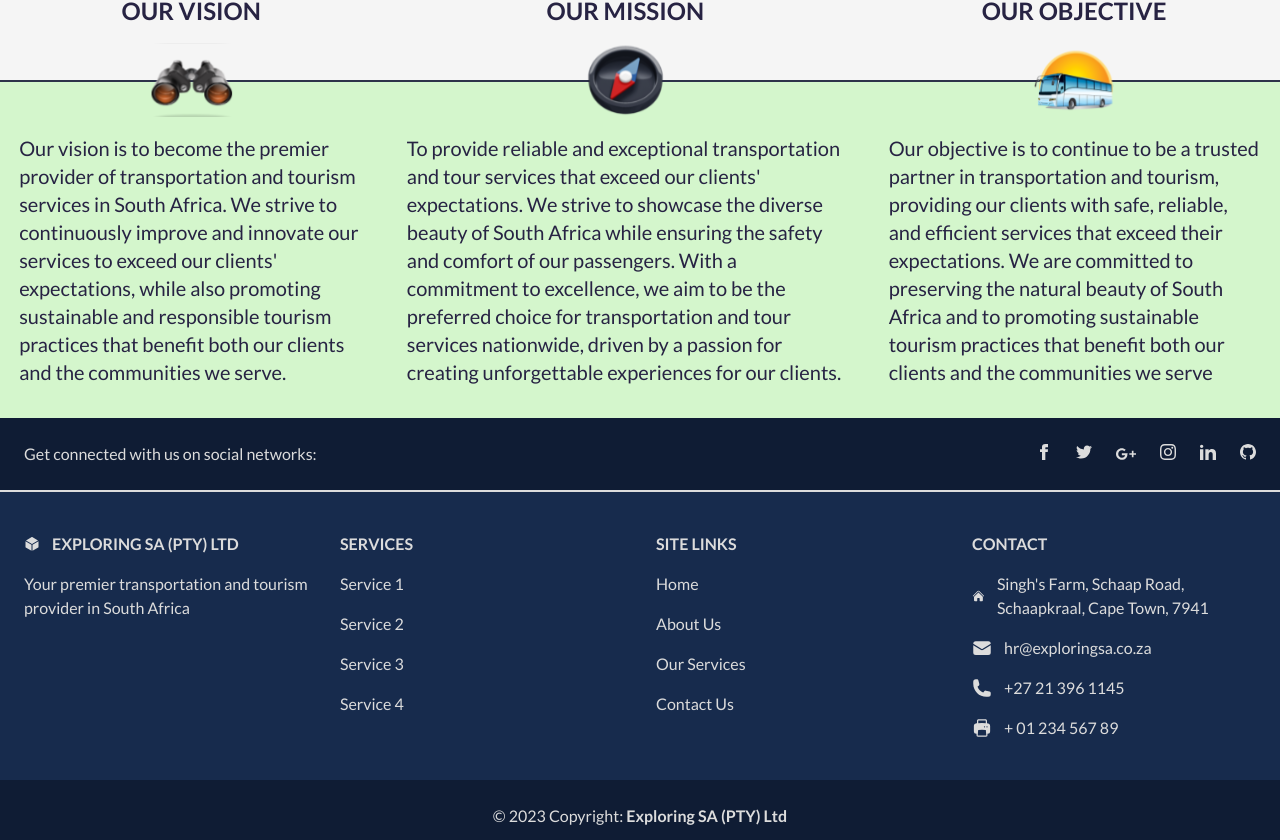
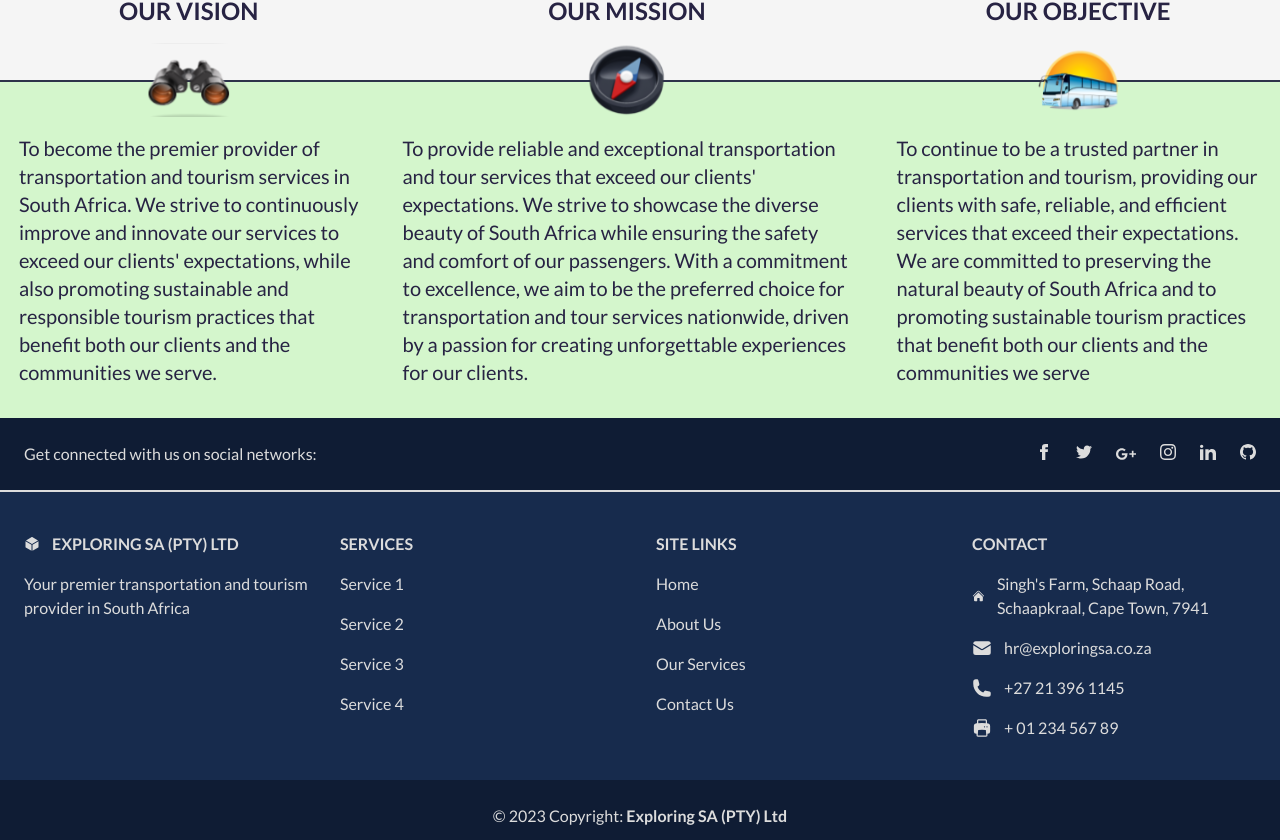
Before and after one commit to Riyaazct/exploringsa, a React (Create React App) app: page /about in a window 1280 px wide. Shown: the part 891-1731 px from the top of the page. Built offline with nearby package versions, Linux system fonts and the light colour scheme; what tailwindcss-animated, tw-elements would draw is missing.

Commit message:
minor edits to text content

```diff
--- a/src/routes/Vision.js
+++ b/src/routes/Vision.js
@@ -14,10 +14,10 @@ const Vision = () => {
             alt="binoculars icon"
           />
           <p className="md:max-w-[90%] text-left mx-auto text-blueText lg:text-lg xl:text-xl 2xl:ml-7">
-            Our vision is to become the premier provider of
-            transportation and tourism services in South Africa. We
-            strive to continuously improve and innovate our services
-            to exceed our clients' expectations, while also promoting
+            To become the premier provider of transportation and
+            tourism services in South Africa. We strive to
+            continuously improve and innovate our services to exceed
+            our clients' expectations, while also promoting
             sustainable and responsible tourism practices that benefit
             both our clients and the communities we serve.
           </p>
@@ -52,13 +52,12 @@ const Vision = () => {
             alt="bus icon"
           />
           <p className="md:max-w-[90%] text-left mx-auto text-blueText lg:text-lg xl:text-xl 2xl:ml-7">
-            Our objective is to continue to be a trusted partner in
-            transportation and tourism, providing our clients with
-            safe, reliable, and efficient services that exceed their
-            expectations. We are committed to preserving the natural
-            beauty of South Africa and to promoting sustainable
-            tourism practices that benefit both our clients and the
-            communities we serve
+            To continue to be a trusted partner in transportation and
+            tourism, providing our clients with safe, reliable, and
+            efficient services that exceed their expectations. We are
+            committed to preserving the natural beauty of South Africa
+            and to promoting sustainable tourism practices that
+            benefit both our clients and the communities we serve
           </p>
         </div>
         <div
```
